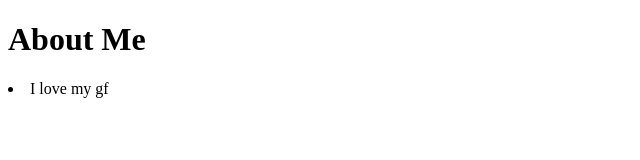
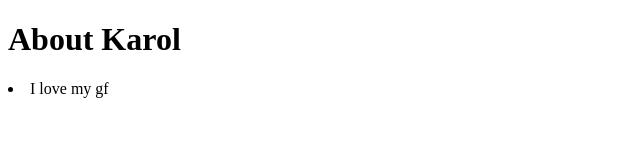
Before and after one commit to kh-uri/kh-mr.github.io, a plain HTML site: page aboutme.html in a window 1280 px wide. Shown: the full height of the page, 0-640 px from the left. Drawn offline with Linux system fonts and the light colour scheme.

Commit message:
Add files via upload

```diff
--- a/aboutme.html
+++ b/aboutme.html
@@ -6,7 +6,7 @@
     <title>About Karol</title>
 </head>
 <body>
-    <h1>About Me</h1>
+    <h1>About Karol</h1>
     <li>I love my gf</li>
 </body>
 </html>
```
